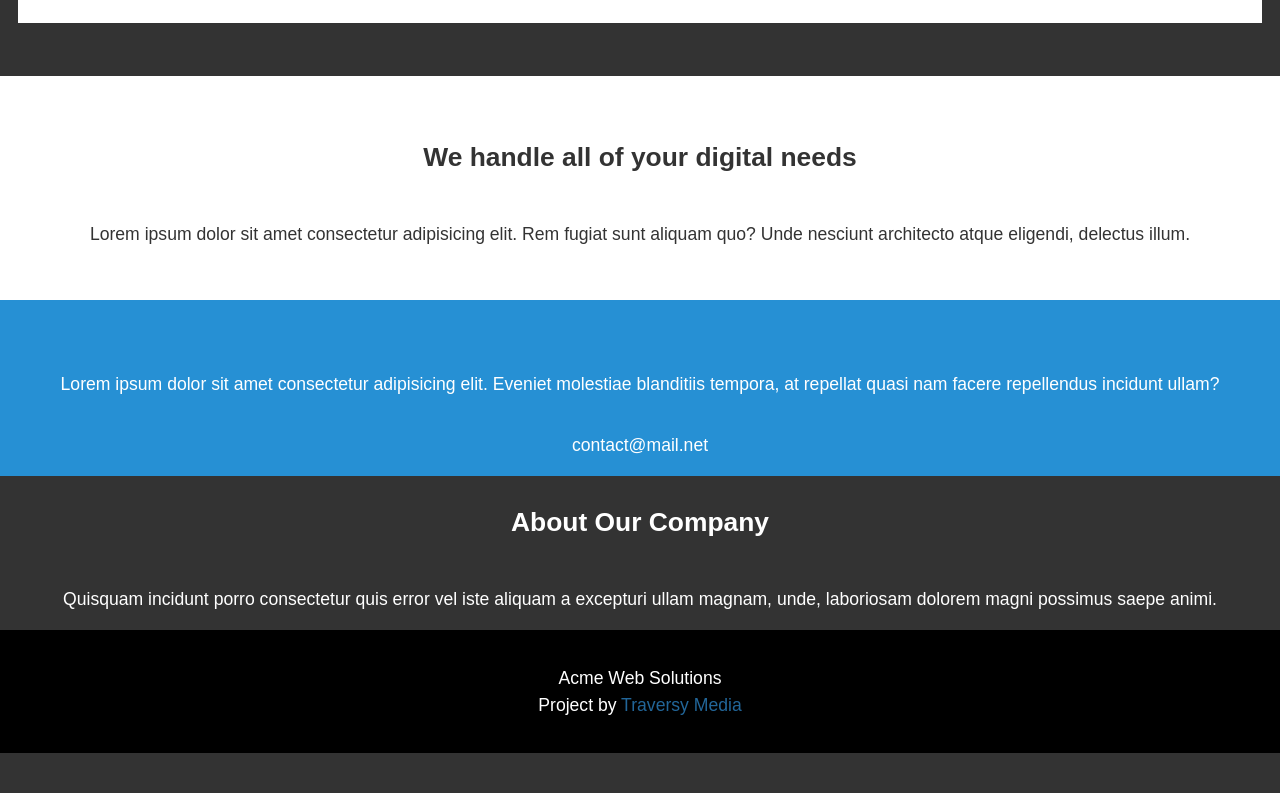
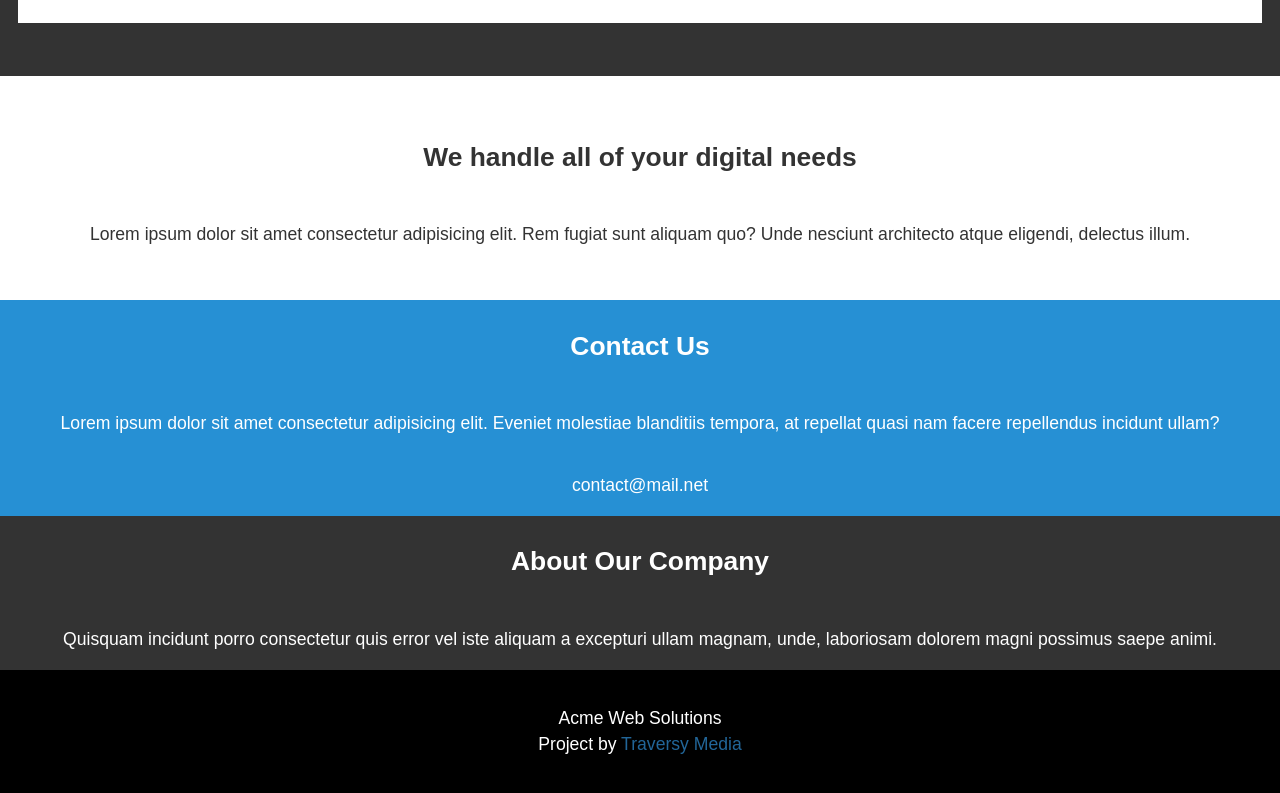
Before and after one commit to B45i/css-grid-responsive-layout, a plain HTML site: page index.html in a window 1280 px wide. Shown: the part 3954-4747 px from the top of the page. Before the commit the page ends 4707 px from the top, so only its background shows below. Drawn offline with Linux system fonts and the light colour scheme.

Commit message:
missing text

```diff
--- a/index.html
+++ b/index.html
@@ -82,7 +82,7 @@
 
         <section id="section-d" class="grid">
             <div class="box">
-                <h2 class="content-title"></h2>
+                <h2 class="content-title">Contact Us</h2>
                 <p>
                     Lorem ipsum dolor sit amet consectetur adipisicing elit. Eveniet molestiae blanditiis tempora, at
                     repellat quasi nam facere repellendus incidunt ullam?
```
